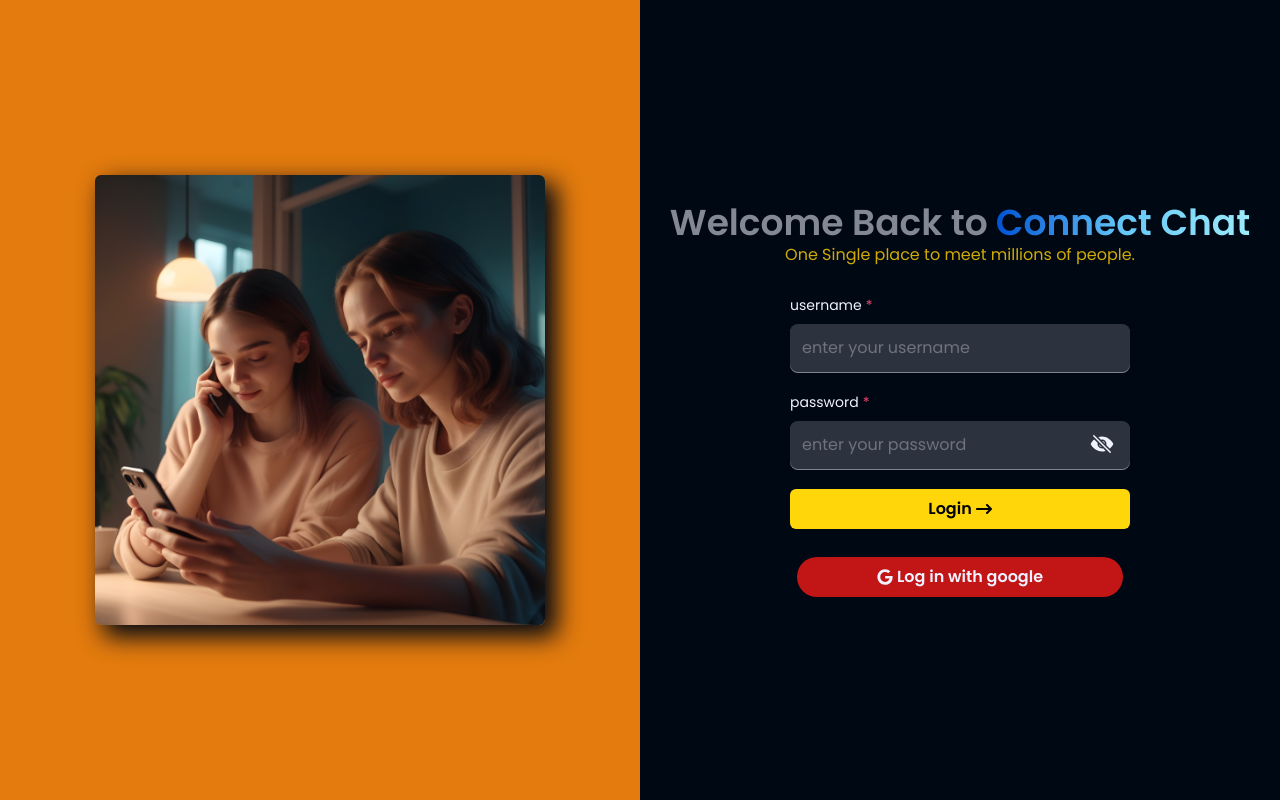
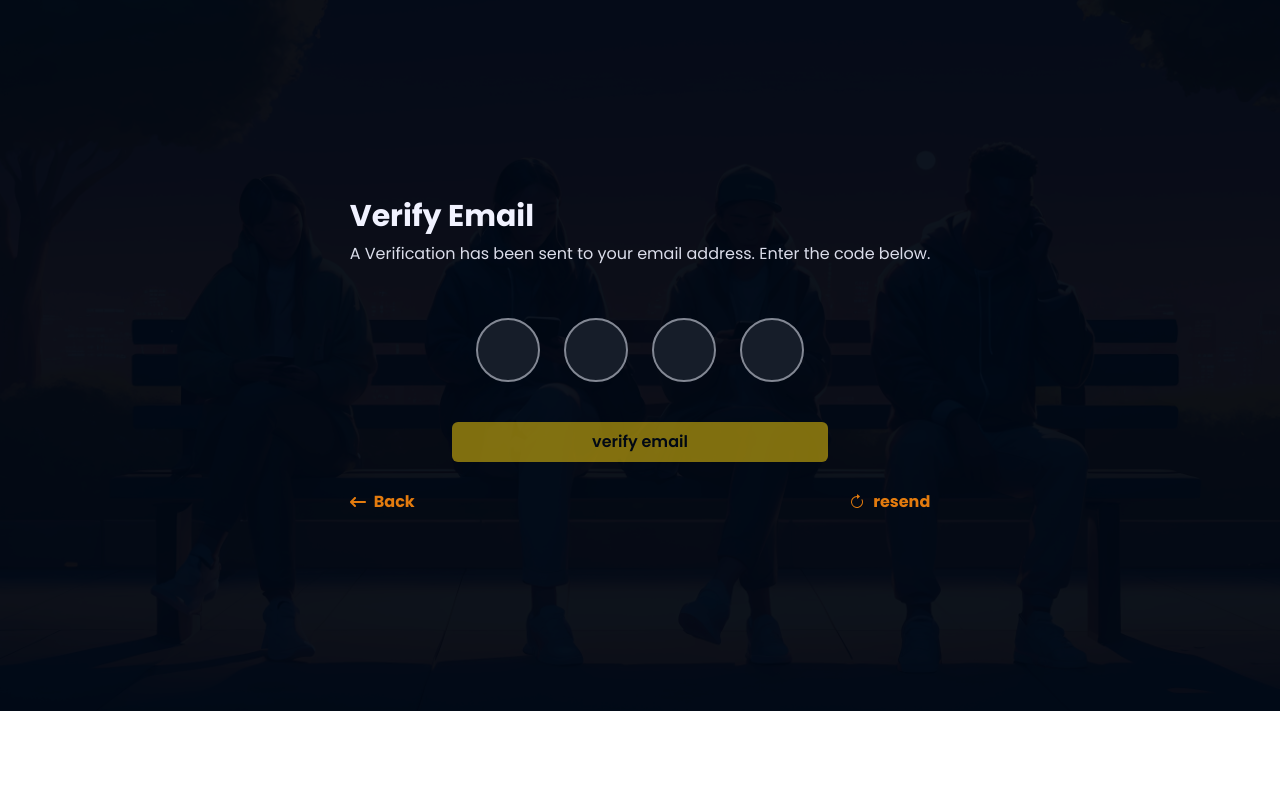
Before and after one commit to im-alok/Connect-Chat, a React (Create React App) app in the folder frontend/: page / in a window 1280 px wide. Built offline with nearby package versions, Linux system fonts and the light colour scheme.

Commit message:
UI for email verification

```diff
--- a/frontend/src/App.js
+++ b/frontend/src/App.js
@@ -1,12 +1,14 @@
-import Login from "./Pages/Login";
-import Signup from "./Pages/Signup";
+// import Login from "./Pages/Login";
+import OTP from "./Pages/OTP";
+// import Signup from "./Pages/Signup";
 
 
 function App() {
   return (
     <div className="w-screen h-screen">
-        <Login />
-        <Signup />
+        {/* <Login />
+        <Signup /> */}
+        <OTP />
     </div>
   );
 }
--- /dev/null
+++ b/frontend/src/Pages/OTP.jsx
@@ -0,0 +1,65 @@
+import image from '../Assets/signup.jpg'
+import OTPForm from '../components/Core/Auth/OTPForm';
+import { FaArrowLeftLong } from "react-icons/fa6";
+import { BsArrowClockwise } from "react-icons/bs";
+// import {useNavigate} from 'react-router-dom'
+
+function OTP(){
+    // const navigate = useNavigate();
+
+    function backHandler(){
+        // navigate(-1);
+    }
+
+    function resendHandler(){
+
+    }
+
+    return(
+        <div className='relative'>
+
+            {/* Background Image */}
+
+            <div className='relative h-full'>
+                <img
+                src={image}
+                alt=''
+                className='h-[711px] w-full object-cover opacity-100'
+                />
+
+                <div className='absolute z-[500] top-0 w-full h-[711px] bg-richblack-900 opacity-95'></div>
+            </div>
+
+            {/* Otpform */}
+
+            <div className='w-full h-full absolute top-0 z-[1000] flex justify-center items-center text-richblack-5 flex-col'>
+                <div className='flex flex-col gap-2'>
+                    <h1 className='text-3xl font-bold'>Verify Email</h1>
+                    <p className='text-base text-richblack-25'>A Verification has been sent to your email address. Enter the code below.</p>
+                    <OTPForm length={4}/>
+
+                    <div className='w-full flex justify-between'>
+                        <div className='flex gap-2 items-center text-orange-200 cursor-pointer font-bold '
+                        onClick={backHandler}
+                        >
+                            <FaArrowLeftLong />
+                            <p>Back</p>
+                        </div>
+
+                        <div className='flex gap-2 cursor-pointer items-center font-bold text-orange-200'
+                        onClick={resendHandler}
+                        >
+                            <BsArrowClockwise />
+                            resend
+                        </div>
+                    </div>
+                </div>
+
+            </div>
+
+
+        </div>
+    )
+}
+
+export default OTP;
--- a/frontend/src/components/Common/Template.jsx
+++ b/frontend/src/components/Common/Template.jsx
@@ -17,7 +17,7 @@
                         <Tilt>
                             <img
                             src={image}
-                            alt='login image'
+                            alt='login page'
                             className='w-[450px] aspect-square object-cover rounded-md shadow-[10px_10px_25px_2px] shadow-richblack-900'
                             />
                         </Tilt>
--- /dev/null
+++ b/frontend/src/components/Core/Auth/OTPForm.jsx
@@ -0,0 +1,92 @@
+import { useEffect, useRef, useState } from "react";
+
+function OTPForm({length = 4}){
+    const[otp,setOtp] = useState(new Array(length).fill(""));
+    const [showSubmitButton,setShowSubmitButton] = useState(false);
+
+    const inputRefs = useRef([]);
+
+    // console.log(inputRefs.current);
+
+    useEffect(()=>{
+        if(inputRefs.current[0]){
+            inputRefs.current[0].focus();
+        }
+    },[])
+
+    function changeHandler(e,index){
+        const value = e.target.value;
+
+        if(isNaN(value))return;
+
+        const newOtp = [...otp];
+        newOtp[index] = value.substring(value.length - 1 );
+        setOtp(newOtp);
+        const combinedOtp = newOtp.join("");
+
+        if(combinedOtp.length === length){
+            setShowSubmitButton(true);
+            // console.log(combinedOtp);
+        }
+
+        //moving to the next textfield if current field is filled
+        if(value && index < length - 1 && inputRefs.current[index+1]){
+            inputRefs.current[index+1].focus();
+        }
+
+    }
+
+    function keyHandler(e,index){
+        //moving to the prev textfield if current field is empty
+        if(e.key === 'Backspace' && index > 0 && !otp[index] && inputRefs.current[index - 1]){
+            inputRefs.current[index - 1].focus();
+        }
+
+        if(e.key === 'Backspace'){
+            setShowSubmitButton(false)
+        }
+    }
+
+    function clickHandler(index){
+        inputRefs.current[index].setSelectionRange(1,1);
+    }
+
+    function submitHandler(e){
+        e.preventDefault();
+        console.log(otp.join(""));
+    }
+
+    return(
+        <div className="mx-auto self-center">
+            <form className="flex gap-4 p-5 flex-col"
+            onSubmit={(e)=>submitHandler(e)}
+            >
+                <div className="flex gap-4 p-5">
+                    {
+                        otp.map((value,index)=>(
+                            <input
+                            ref={(input)=>inputRefs.current[index] = input}
+                            key={index}
+                            value={value}
+                            onChange={(e)=>changeHandler(e,index)}
+                            onClick={()=>clickHandler(index)}
+                            onKeyDown={(e)=>keyHandler(e,index)}
+                            className="w-16 h-16 m-1 text-center bg-richblack-800 border-2 border-richblack-300 outline-none text-2xl font-semibold rounded-full text-richblack-5"
+                            />
+                        ))
+                    }
+                </div>
+
+                <button
+                type="submit"
+                disabled={!showSubmitButton}
+                className={`${showSubmitButton?"opacity-100":'opacity-50'} bg-yellow-50 text-richblack-900 font-semibold p-2 rounded-md`}
+                >
+                    verify email
+                </button>
+            </form>
+        </div>
+    )
+}
+
+export default OTPForm;
```
